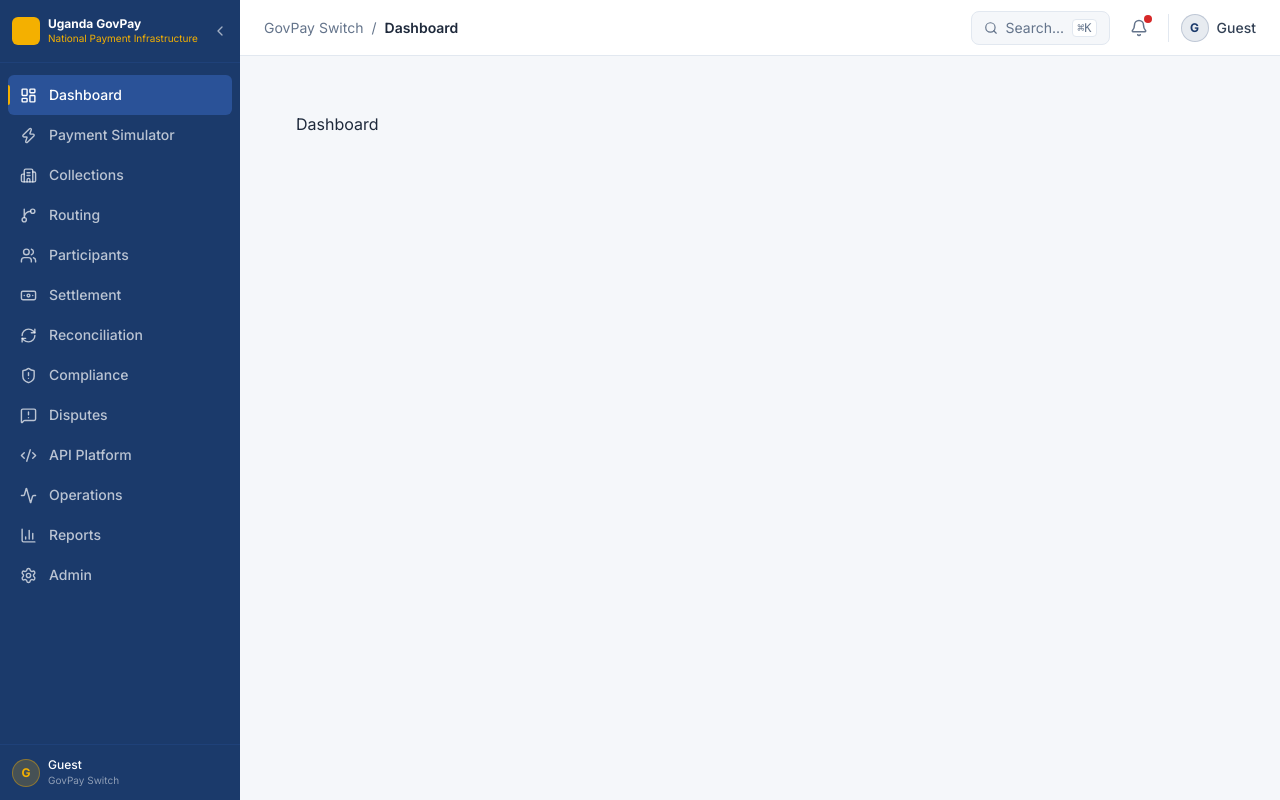
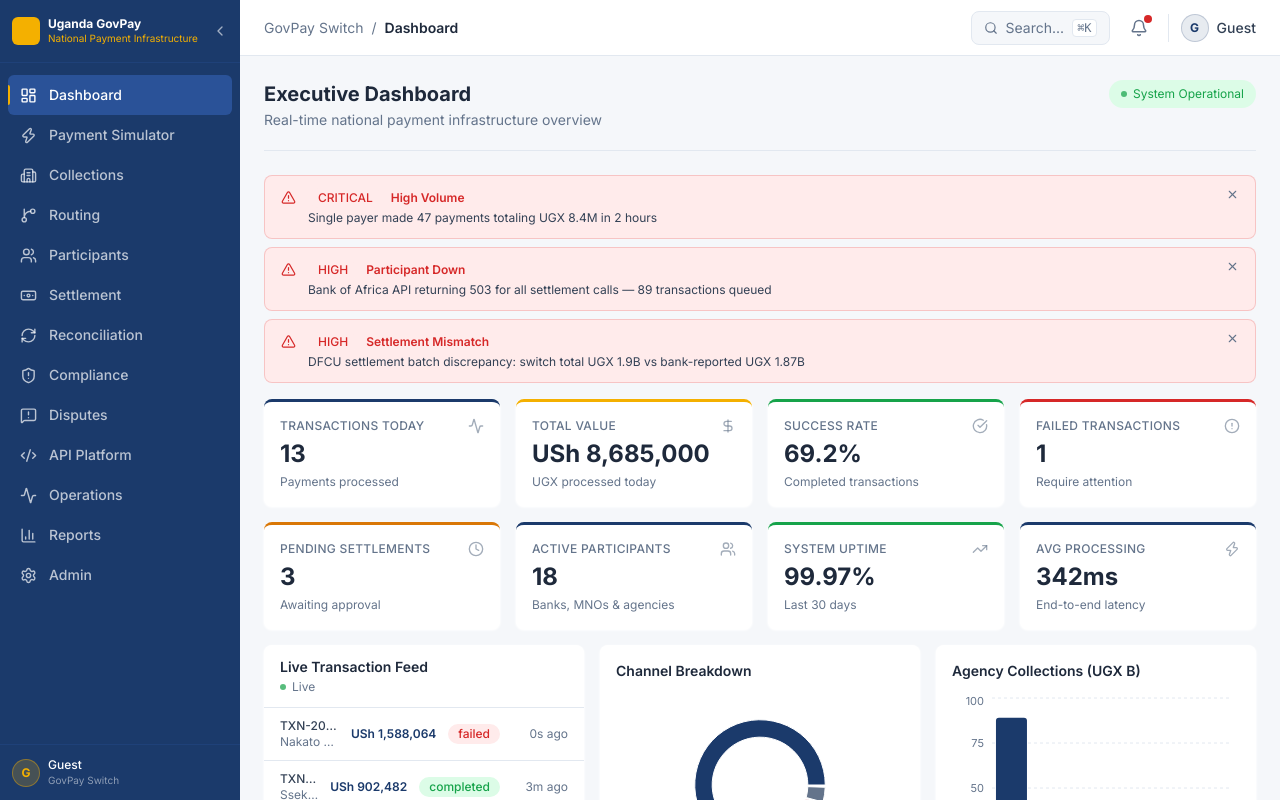
Before and after one commit to benbazus/gou-psp, a React (Vite) app: page /app/dashboard in a window 1280 px wide. Built offline with nearby package versions, Linux system fonts and the light colour scheme.

Commit message:
feat: implement Dashboard module with live KPIs and transaction feed

```diff
--- /dev/null
+++ b/src/features/dashboard/AlertStrip.tsx
@@ -0,0 +1,36 @@
+import { AlertTriangle, X } from 'lucide-react'
+import { useState } from 'react'
+import { mockAlerts } from '../../data/mockCompliance'
+import { Badge } from '../../components/ui/Badge'
+import type { AlertSeverity } from '../../types'
+
+const SEV_VARIANT: Record<AlertSeverity, 'danger' | 'warning' | 'muted'> = {
+  critical: 'danger', high: 'danger', medium: 'warning', low: 'muted',
+}
+
+export function AlertStrip() {
+  const [dismissed, setDismissed] = useState<string[]>([])
+  const active = mockAlerts.filter((a) => a.status !== 'resolved' && !dismissed.includes(a.id)).slice(0, 3)
+
+  if (active.length === 0) return null
+
+  return (
+    <div className="space-y-2 mb-4">
+      {active.map((alert) => (
+        <div key={alert.id} className="flex items-start gap-3 bg-danger-light border border-danger/20 rounded-lg px-4 py-3">
+          <AlertTriangle size={15} className="text-danger flex-shrink-0 mt-0.5" />
+          <div className="flex-1 min-w-0">
+            <div className="flex items-center gap-2">
+              <Badge variant={SEV_VARIANT[alert.severity]}>{alert.severity.toUpperCase()}</Badge>
+              <span className="text-xs font-semibold text-danger">{alert.type}</span>
+            </div>
+            <p className="text-xs text-slate-700 mt-0.5 truncate">{alert.description}</p>
+          </div>
+          <button onClick={() => setDismissed((d) => [...d, alert.id])} className="text-muted hover:text-slate-700 flex-shrink-0">
+            <X size={13} />
+          </button>
+        </div>
+      ))}
+    </div>
+  )
+}
--- /dev/null
+++ b/src/features/dashboard/TransactionFeed.tsx
@@ -0,0 +1,44 @@
+import { AnimatePresence, motion } from 'framer-motion'
+import { useAppStore } from '../../store/appStore'
+import { Badge, statusVariant } from '../../components/ui/Badge'
+import { formatUGX, timeAgo } from '../../utils/format'
+
+export function TransactionFeed() {
+  const transactions = useAppStore((s) => s.liveTransactions)
+
+  return (
+    <div className="bg-card rounded-card shadow-card overflow-hidden h-full">
+      <div className="px-4 py-3 border-b border-border">
+        <h3 className="text-sm font-semibold text-slate-800">Live Transaction Feed</h3>
+        <div className="flex items-center gap-1.5 mt-0.5">
+          <span className="w-1.5 h-1.5 rounded-full bg-success animate-pulse" />
+          <span className="text-xs text-muted">Live</span>
+        </div>
+      </div>
+      <div className="divide-y divide-border max-h-72 overflow-y-auto">
+        <AnimatePresence mode="popLayout" initial={false}>
+          {transactions.slice(0, 15).map((tx) => (
+            <motion.div
+              key={tx.id}
+              initial={{ opacity: 0, y: -8 }}
+              animate={{ opacity: 1, y: 0 }}
+              exit={{ opacity: 0 }}
+              transition={{ duration: 0.2 }}
+              className="flex items-center justify-between px-4 py-2.5"
+            >
+              <div className="min-w-0">
+                <div className="text-xs font-medium text-slate-700 truncate">{tx.id}</div>
+                <div className="text-xs text-muted truncate">{tx.payer} · {tx.agency}</div>
+              </div>
+              <div className="flex items-center gap-3 flex-shrink-0 ml-3">
+                <span className="text-xs font-semibold text-primary">{formatUGX(tx.amount)}</span>
+                <Badge variant={statusVariant(tx.status)}>{tx.status}</Badge>
+                <span className="text-xs text-muted w-14 text-right">{timeAgo(tx.timestamp)}</span>
+              </div>
+            </motion.div>
+          ))}
+        </AnimatePresence>
+      </div>
+    </div>
+  )
+}
--- a/src/routes/app/dashboard.tsx
+++ b/src/routes/app/dashboard.tsx
@@ -1,3 +1,110 @@
+import { useQuery } from '@tanstack/react-query'
+import { motion } from 'framer-motion'
+import {
+  Activity, TrendingUp, AlertCircle, Clock,
+  Users, Zap, DollarSign, CheckCircle,
+} from 'lucide-react'
+import { PageHeader } from '../../components/ui/PageHeader'
+import { KPICard, KPICardSkeleton } from '../../components/ui/KPICard'
+import { BarChart } from '../../components/charts/BarChart'
+import { PieChart } from '../../components/charts/PieChart'
+import { TransactionFeed } from '../../features/dashboard/TransactionFeed'
+import { AlertStrip } from '../../features/dashboard/AlertStrip'
+import { transactionsApi } from '../../services/mockApi'
+import { agencyRevenue, channelBreakdown } from '../../data/mockReports'
+import { fadeInUp, staggerContainer } from '../../utils/animations'
+import { formatUGX, formatPercent } from '../../utils/format'
+
 export default function DashboardPage() {
-  return <div className="p-8">Dashboard</div>
+  const { data: stats, isLoading } = useQuery({
+    queryKey: ['dashboard-stats'],
+    queryFn: transactionsApi.todayStats,
+    refetchInterval: 30_000,
+  })
+
+  const agencyBar = agencyRevenue.slice(0, 6).map((a) => ({
+    agency: a.agency,
+    revenue: Math.round(a.revenue / 1_000_000_000),
+  }))
+
+  const channelPie = channelBreakdown.map((c, i) => ({
+    name: c.channel,
+    value: c.count,
+    color: ['#1B3A6B', '#F4B000', '#16A34A', '#D62828', '#64748B'][i],
+  }))
+
+  return (
+    <div>
+      <PageHeader
+        title="Executive Dashboard"
+        subtitle="Real-time national payment infrastructure overview"
+        actions={
+          <div className="flex items-center gap-1.5 text-xs text-success bg-success-light px-3 py-1.5 rounded-full">
+            <span className="w-1.5 h-1.5 rounded-full bg-success animate-pulse" />
+            System Operational
+          </div>
+        }
+      />
+
+      <AlertStrip />
+
+      {/* KPI Row */}
+      <motion.div
+        className="grid grid-cols-2 md:grid-cols-4 gap-4"
+        variants={staggerContainer}
+        initial="hidden"
+        animate="visible"
+      >
+        {isLoading
+          ? Array.from({ length: 8 }).map((_, i) => <KPICardSkeleton key={i} />)
+          : (
+            <>
+              <motion.div variants={fadeInUp}>
+                <KPICard title="Transactions Today" value={stats!.count} subtitle="Payments processed" icon={<Activity size={16} />} accent="primary" />
+              </motion.div>
+              <motion.div variants={fadeInUp}>
+                <KPICard title="Total Value" value={formatUGX(stats!.totalValue)} subtitle="UGX processed today" icon={<DollarSign size={16} />} accent="accent" animate={false} />
+              </motion.div>
+              <motion.div variants={fadeInUp}>
+                <KPICard title="Success Rate" value={formatPercent(stats!.successRate)} subtitle="Completed transactions" icon={<CheckCircle size={16} />} accent="success" animate={false} />
+              </motion.div>
+              <motion.div variants={fadeInUp}>
+                <KPICard title="Failed Transactions" value={stats!.failedCount} subtitle="Require attention" icon={<AlertCircle size={16} />} accent="danger" />
+              </motion.div>
+              <motion.div variants={fadeInUp}>
+                <KPICard title="Pending Settlements" value={stats!.pendingSettlements} subtitle="Awaiting approval" icon={<Clock size={16} />} accent="warning" />
+              </motion.div>
+              <motion.div variants={fadeInUp}>
+                <KPICard title="Active Participants" value={stats!.activeParticipants} subtitle="Banks, MNOs & agencies" icon={<Users size={16} />} accent="primary" />
+              </motion.div>
+              <motion.div variants={fadeInUp}>
+                <KPICard title="System Uptime" value={`${stats!.uptime}%`} subtitle="Last 30 days" icon={<TrendingUp size={16} />} accent="success" animate={false} />
+              </motion.div>
+              <motion.div variants={fadeInUp}>
+                <KPICard title="Avg Processing" value={`${stats!.avgProcessingTime}ms`} subtitle="End-to-end latency" icon={<Zap size={16} />} accent="primary" animate={false} />
+              </motion.div>
+            </>
+          )}
+      </motion.div>
+
+      {/* Charts + Feed */}
+      <div className="grid grid-cols-3 gap-4 mt-4">
+        <div className="col-span-1">
+          <TransactionFeed />
+        </div>
+        <div className="col-span-1 bg-card rounded-card shadow-card p-4">
+          <h3 className="text-sm font-semibold text-slate-800 mb-3">Channel Breakdown</h3>
+          <PieChart data={channelPie} donut />
+        </div>
+        <div className="col-span-1 bg-card rounded-card shadow-card p-4">
+          <h3 className="text-sm font-semibold text-slate-800 mb-3">Agency Collections (UGX B)</h3>
+          <BarChart
+            data={agencyBar}
+            xKey="agency"
+            bars={[{ key: 'revenue', color: '#1B3A6B', name: 'Revenue (B UGX)' }]}
+          />
+        </div>
+      </div>
+    </div>
+  )
 }
```
